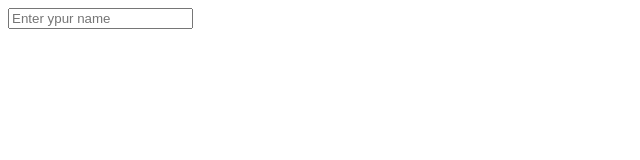
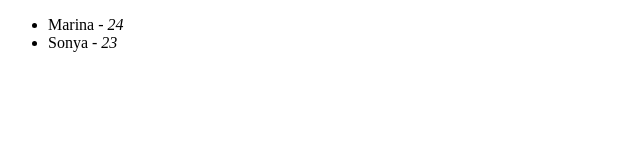
Before and after one commit to maryna-yanul/AngularJS, a plain HTML site: page index.html in a window 1280 px wide. Shown: the whole page, without its empty margins (0-640 px from the left). Drawn offline with nearby package versions, Linux system fonts and the light colour scheme.

Commit message:
Repeating Over Data With ng-repeat

```diff
--- a/index.html
+++ b/index.html
@@ -4,8 +4,9 @@
 	<title>AngularJS For Everyone</title>
 	<script src="https://ajax.googleapis.com/ajax/libs/angularjs/1.3.15/angular.min.js"></script>
 </head>
-<body style="background:{{yourName}};">
-	<input type="text" ng-model="yourName" placeholder="Enter ypur name">
-	<h1>{{yourName}}</h1>
+<body ng-init="list = [{name: 'Marina', age: 24}, {name: 'Sonya', age: 23}]">
+	<ul>
+		<li ng-repeat="item in list">{{item.name}} - <em>{{item.age}}</em></li>
+	</ul>
 </body>
 </html>
```
